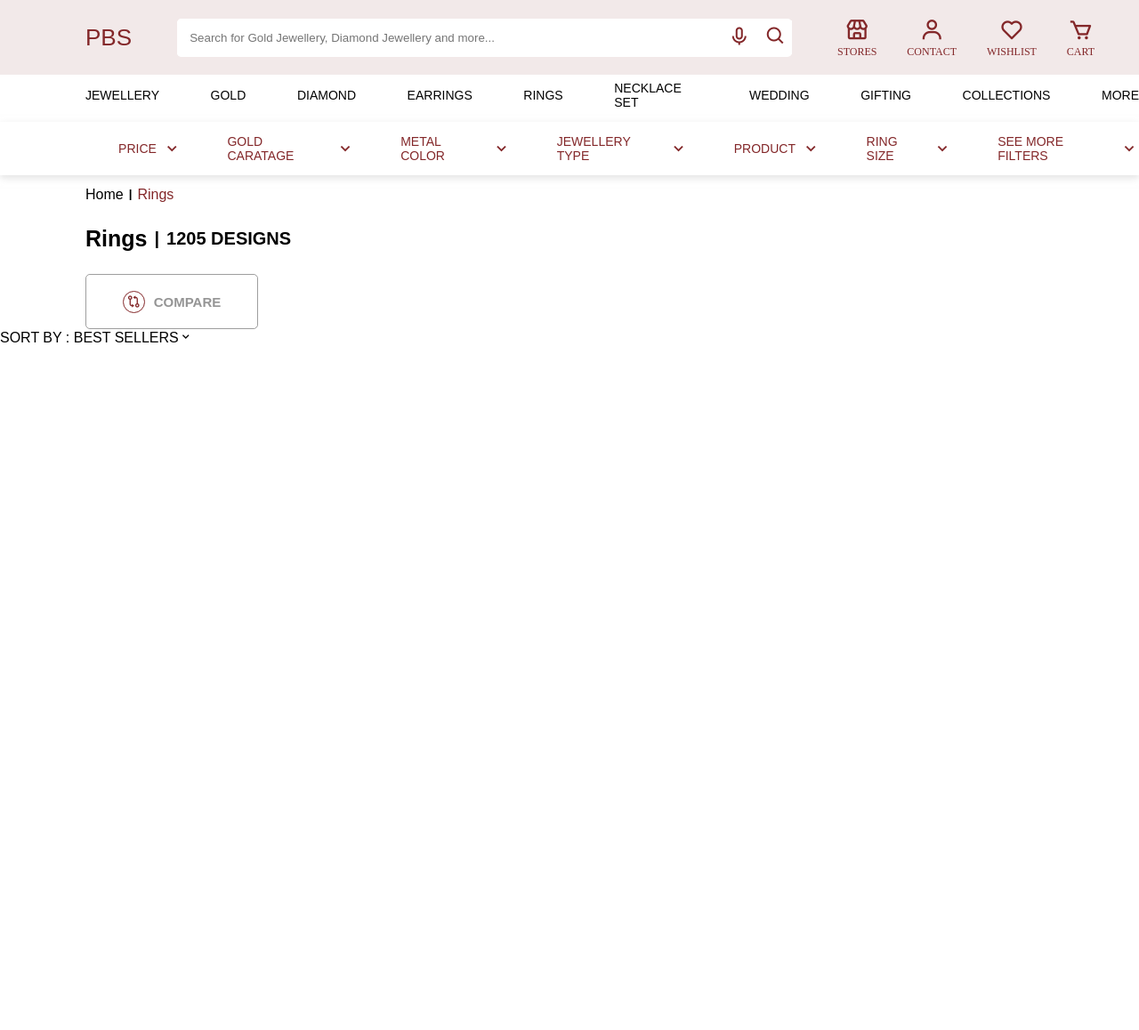
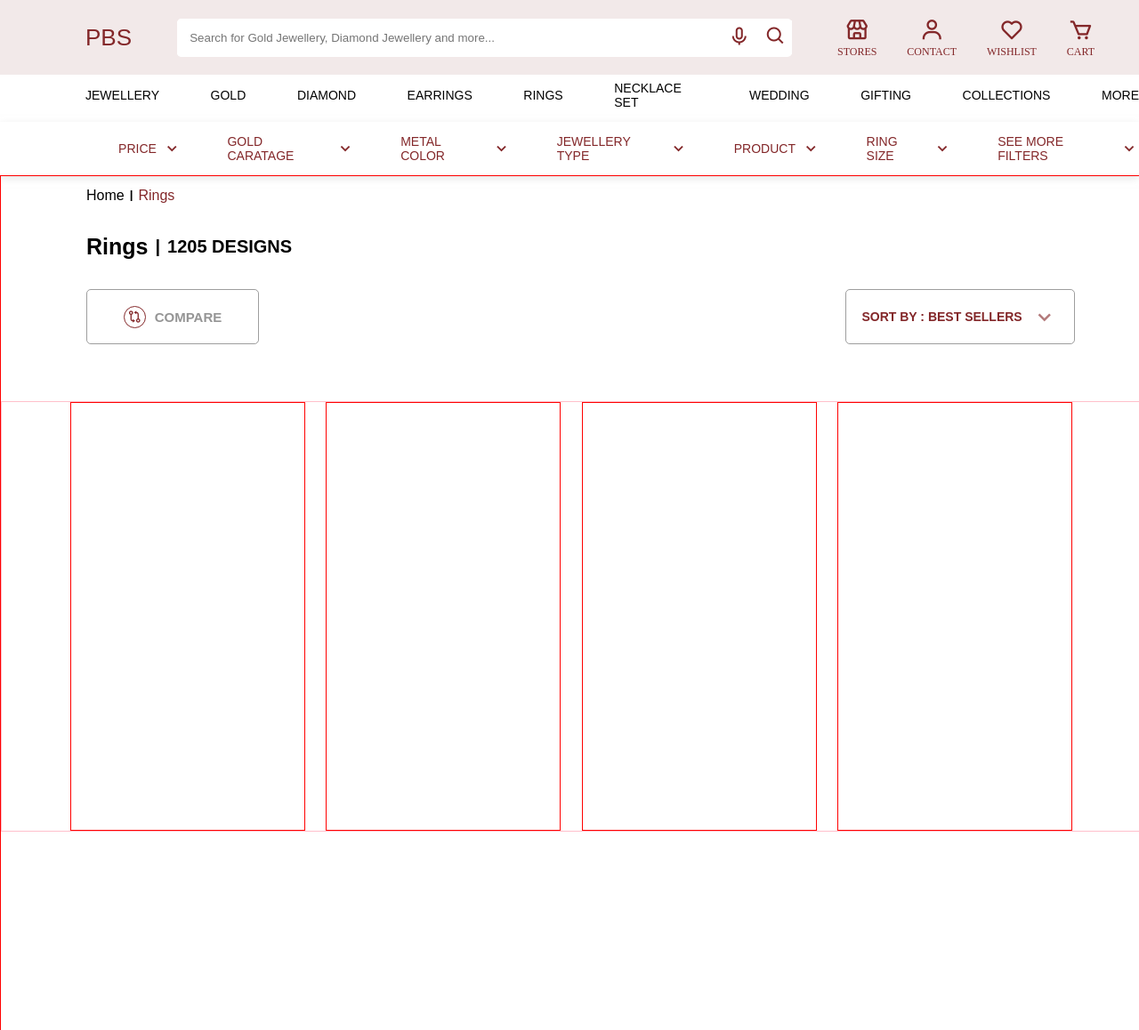
Before and after one commit to Sagar-masale/JEWELLERY_PBS, a plain HTML site: page FingerRing.html in a window 1280 px wide. Shown: the whole page at 89% size. Before the commit the page ends 1010 px from the top, so only its background shows below. Drawn offline with nearby package versions, Linux system fonts and the light colour scheme.

Commit message:
Update Fingers.css

```diff
--- a/Fingers.css
+++ b/Fingers.css
@@ -32,9 +32,9 @@
     font-size: 22px;
 }
 .Ring-Container{
-    border: 1px solid rgba(255, 0, 0, 0.185)(0, 0, 0);
+    border: 1px solid red;
     width: 100%;
-    height: 100vh;
+    height: 120vh;
 }
 .Go-To-Container{
     /* border: 1px solid black; */
@@ -79,16 +79,38 @@
 .Between-Line-Type-Box{
     font-weight: 800;
 }
+.Compare-Type-Box{
+    /* border: 1px solid green; */
+    margin-left: 7.5%;
+}
 .Compare-Box{
     border: 1px solid rgba(128, 128, 128, 0.763);
-    margin-left: 7.5%;
+    /* margin-left: 7.5%; */
     width: 12rem;
     height: 60px;
     display: flex;
     align-items: center;
     justify-content: center;
     gap: 10px;
+    float: left;
     border-radius: 5px;
+}
+.BEST-SELLER-BOX{
+    /* float: right; */
+    border: 1px solid rgba(128, 128, 128, 0.763);
+    margin-left:auto;
+    margin-right:6.2%;
+    width: 16rem;
+    height: 60px;
+    display: flex;
+    align-items: center;
+    justify-content: center;
+    gap: 10px;
+    border-radius: 5px;
+}
+.SELLER-Arrow{
+    color: #8327299d;
+    font-size: 30px;
 }
 .Compare-Box:hover{
     cursor: no-drop;
@@ -97,6 +119,12 @@
     color: rgba(128, 128, 128, 0.832);
     font-size: 15px;
     font-weight: 700;
+}
+.Seller-Title{
+    color: #832729;
+    font-size: 14px;
+    font-weight: 700;
+    /* width: 100%; */
 }
 .Compare-Arrow{
     color: #832729;
@@ -108,3 +136,19 @@
     align-items: center;
     justify-content: center;
 }
+.Show-Rings-Box{
+    border: 1px solid pink;
+    width: 100%;
+    height: fit-content;
+    margin-top: 5%;
+    display: flex;
+    gap: 1.8%;
+    flex-direction: row;
+    align-items: center;
+    justify-content: center;
+}
+.Ring-Box{
+    border: 1px solid red;
+    width: 20.5%;
+    height: 60Svh;
+}
```
